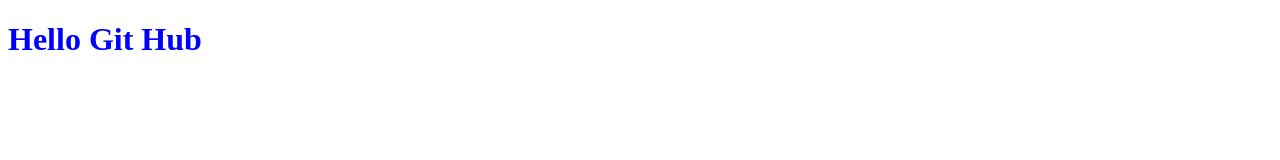
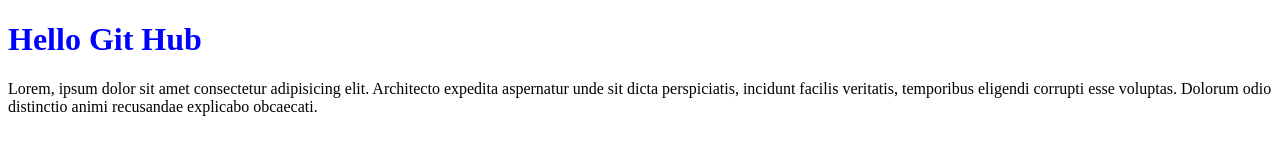
Before and after one commit to K-G-Tint-Swe/Test-Git, a plain HTML site: page index.html in a window 1280 px wide. Drawn offline with Linux system fonts and the light colour scheme.

Commit message:
new text add

```diff
--- a/index.html
+++ b/index.html
@@ -5,5 +5,10 @@
     </head>
     <body>
         <h1>Hello Git Hub</h1>
+        <p>Lorem, ipsum dolor sit amet consectetur adipisicing elit. Architecto expedita aspernatur unde sit dicta perspiciatis, incidunt facilis veritatis, temporibus eligendi corrupti esse voluptas. Dolorum odio distinctio animi recusandae explicabo obcaecati.
+
+
+
+        </p>
     </body>
 </html>
```
